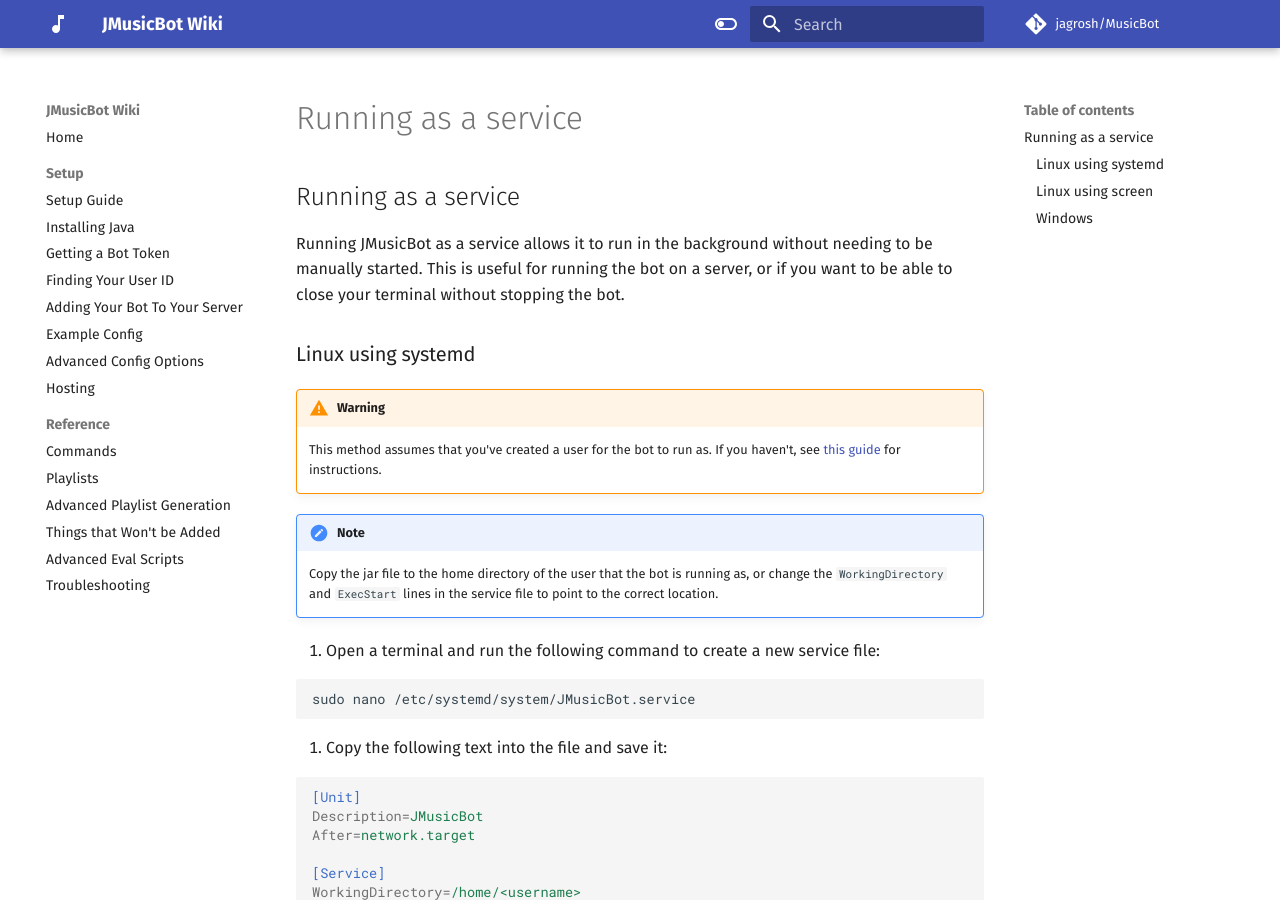
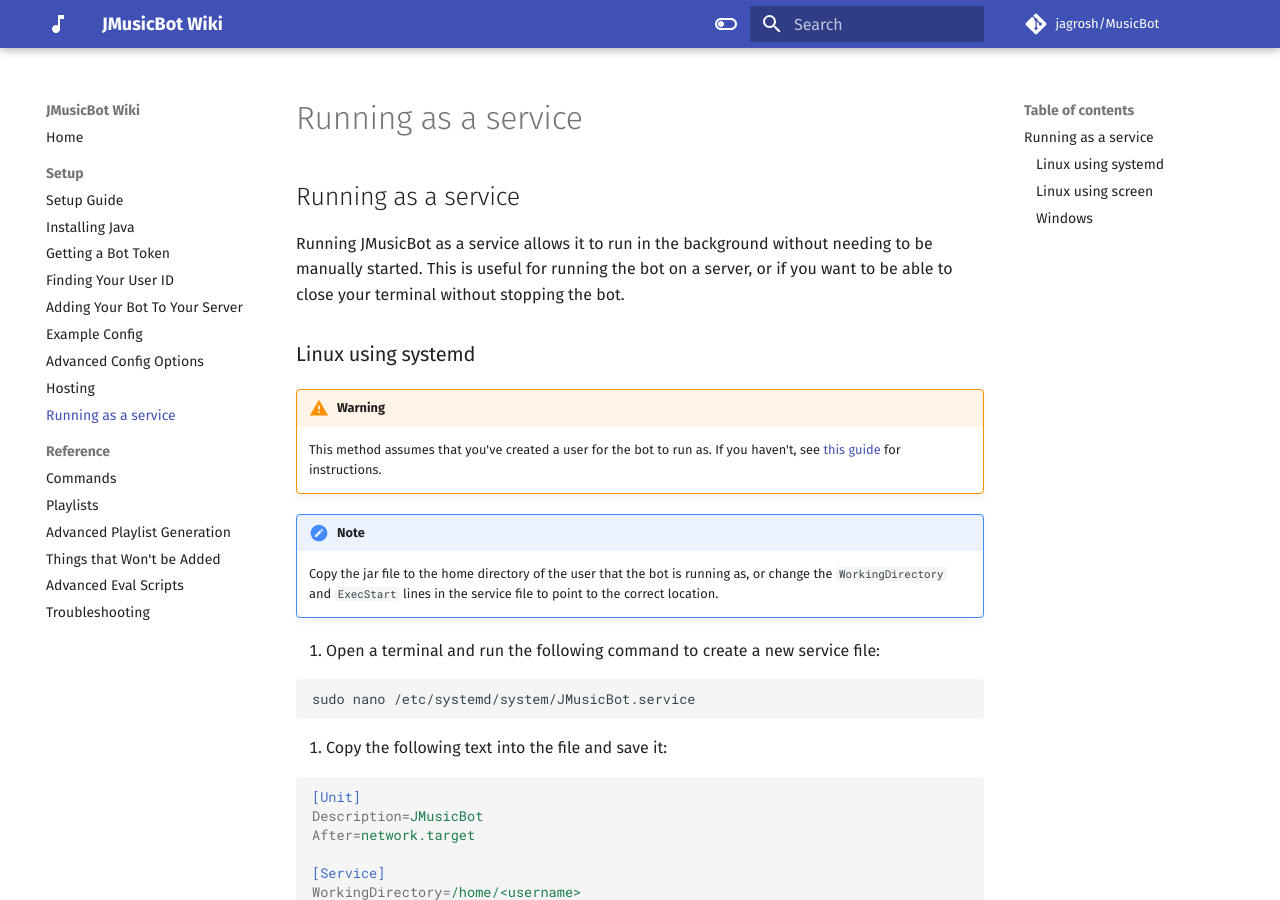
Before and after one commit to jagrosh/MusicBot, an MkDocs documentation site: the page built from docs/running-as-a-service.md, in a window 1280 px wide and 900 px high. Built offline with MkDocs 1.6.1 and Material for MkDocs 9.7.7, drawn with Linux system fonts in a browser that asks for light colours; comment, search, counter and statistics services are not loaded.

Commit message:
add navigation ref

```diff
--- a/mkdocs.yml
+++ b/mkdocs.yml
@@ -57,6 +57,7 @@
     - config.md
     - advanced-config.md
     - hosting.md
+    - running-as-a-service.md
   - Reference:
     - commands.md
     - playlists.md
```
